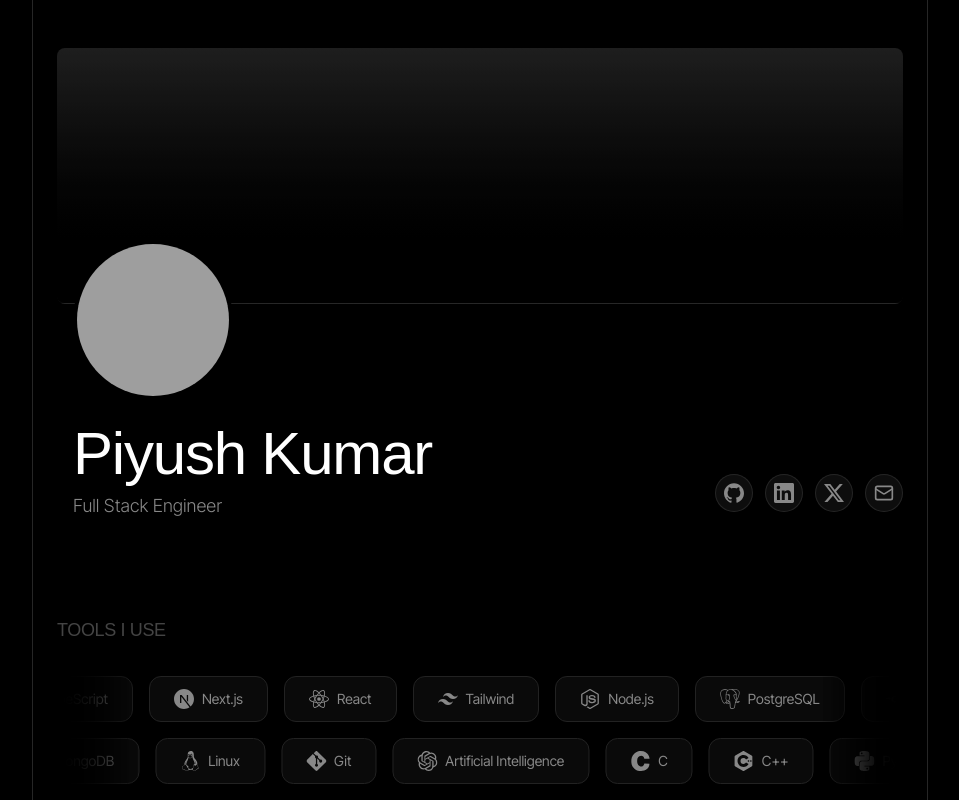
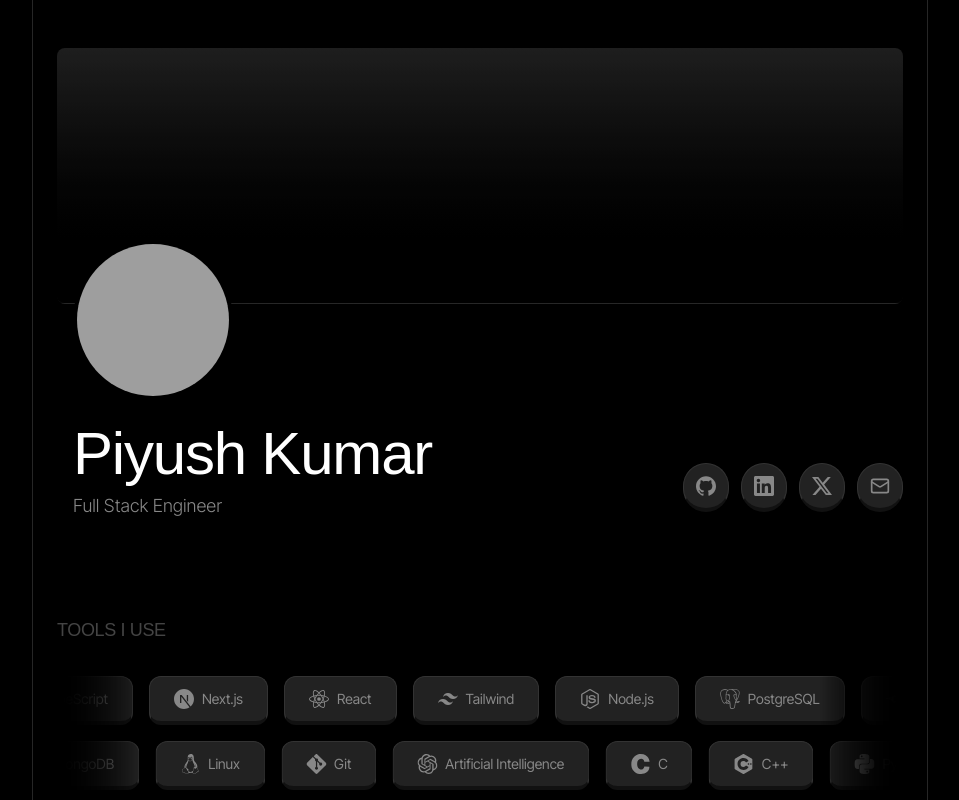
Before and after one commit to piyyu/portfolio, a Next.js app: page / in a window 1280 px wide. Shown: the top 800 px of the page, without its empty margins (160-1119 px from the left). Built offline with nearby package versions, Linux system fonts and the light colour scheme; grey boxes are pictures that could not be loaded; a web font is replaced by a local one.

Commit message:
add color on hover effecr

```diff
--- a/components/github-section.tsx
+++ b/components/github-section.tsx
@@ -10,16 +10,13 @@ export function GithubSection() {
           Code Activity
         </h2>
 
-        <div className="flex justify-center grayscale opacity-80 hover:opacity-100 transition-opacity">
+        <div className="flex justify-center grayscale hover:grayscale-0 opacity-80 hover:opacity-100 transition-all duration-500">
           <GitHubCalendar
             username="piyyu"
             colorScheme="dark"
             blockSize={12}
             blockMargin={4}
             fontSize={10}
-            theme={{
-              dark: ["#161616", "#333333", "#555555", "#888888", "#ededed"],
-            }}
           />
         </div>
       </div>
--- a/components/hero.tsx
+++ b/components/hero.tsx
@@ -30,16 +30,16 @@ export function Hero() {
 
             {/* Social Icons */}
             <div className="flex gap-3 mb-2">
-              <a href="https://github.com/piyyu" target="_blank" className="p-2 rounded-full bg-white/5 border border-white/10 text-[#888888] hover:text-white hover:bg-white/10 transition-all">
+              <a href="https://github.com/piyyu" target="_blank" className="group relative p-3 rounded-full bg-[#222] border border-[#333] border-b-4 border-b-[#111] text-[#888] hover:text-white hover:bg-[#2a2a2a] hover:border-b-[#111] active:border-b-0 active:translate-y-1 transition-all duration-100">
                 <SiGithub className="w-5 h-5" />
               </a>
-              <a href="https://linkedin.com/in/piyush446" target="_blank" className="p-2 rounded-full bg-white/5 border border-white/10 text-[#888888] hover:text-[#0077b5] hover:bg-white/10 transition-all">
+              <a href="https://linkedin.com/in/piyush446" target="_blank" className="group relative p-3 rounded-full bg-[#222] border border-[#333] border-b-4 border-b-[#111] text-[#888] hover:text-[#0077b5] hover:bg-[#2a2a2a] hover:border-b-[#111] active:border-b-0 active:translate-y-1 transition-all duration-100">
                 <SiLinkedin className="w-5 h-5" />
               </a>
-              <a href="https://x.com/piyyu" target="_blank" className="p-2 rounded-full bg-white/5 border border-white/10 text-[#888888] hover:text-[#1DA1F2] hover:bg-white/10 transition-all">
+              <a href="https://x.com/piyyu" target="_blank" className="group relative p-3 rounded-full bg-[#222] border border-[#333] border-b-4 border-b-[#111] text-[#888] hover:text-[#1DA1F2] hover:bg-[#2a2a2a] hover:border-b-[#111] active:border-b-0 active:translate-y-1 transition-all duration-100">
                 <SiX className="w-5 h-5" />
               </a>
-              <a href="mailto:piyushkr446@gmail.com" className="p-2 rounded-full bg-white/5 border border-white/10 text-[#888888] hover:text-[#EA4335] hover:bg-white/10 transition-all">
+              <a href="mailto:piyushkr446@gmail.com" className="group relative p-3 rounded-full bg-[#222] border border-[#333] border-b-4 border-b-[#111] text-[#888] hover:text-[#EA4335] hover:bg-[#2a2a2a] hover:border-b-[#111] active:border-b-0 active:translate-y-1 transition-all duration-100">
                 <Mail className="w-5 h-5" />
               </a>
             </div>
--- a/components/tools.tsx
+++ b/components/tools.tsx
@@ -46,7 +46,7 @@ export function Tools() {
                 {tools.slice(0, Math.ceil(tools.length / 2)).map((tool) => (
                   <span
                     key={tool.name}
-                    className="flex items-center gap-2 px-6 py-3 rounded-xl border border-[#222222] bg-[#0a0a0a] text-[#888888] text-sm hover:border-[#444444] hover:text-[var(--hover-color)] transition-all cursor-default min-w-max"
+                    className="group relative flex items-center gap-2 px-6 py-3 rounded-xl bg-[#222] border border-[#333] border-b-4 border-b-[#111] text-[#888] text-sm hover:text-[var(--hover-color)] hover:bg-[#2a2a2a] hover:border-b-[#111] active:border-b-0 active:translate-y-1 transition-all duration-100 cursor-default min-w-max"
                     style={{ "--hover-color": tool.color } as React.CSSProperties}
                   >
                     <tool.icon className="w-5 h-5" />
@@ -64,7 +64,7 @@ export function Tools() {
                 {tools.slice(Math.ceil(tools.length / 2)).map((tool) => (
                   <span
                     key={tool.name}
-                    className="flex items-center gap-2 px-6 py-3 rounded-xl border border-[#222222] bg-[#0a0a0a] text-[#888888] text-sm hover:border-[#444444] hover:text-[var(--hover-color)] transition-all cursor-default min-w-max"
+                    className="group relative flex items-center gap-2 px-6 py-3 rounded-xl bg-[#222] border border-[#333] border-b-4 border-b-[#111] text-[#888] text-sm hover:text-[var(--hover-color)] hover:bg-[#2a2a2a] hover:border-b-[#111] active:border-b-0 active:translate-y-1 transition-all duration-100 cursor-default min-w-max"
                     style={{ "--hover-color": tool.color } as React.CSSProperties}
                   >
                     <tool.icon className="w-5 h-5" />
```
